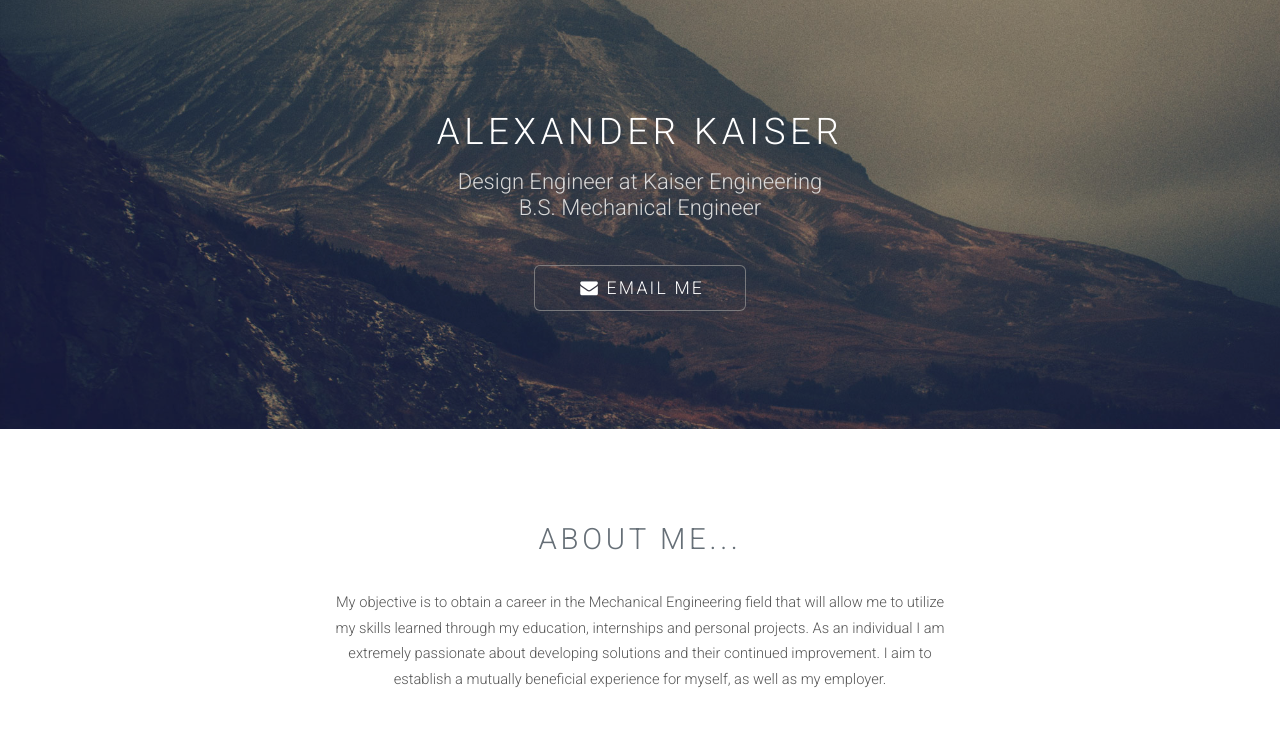
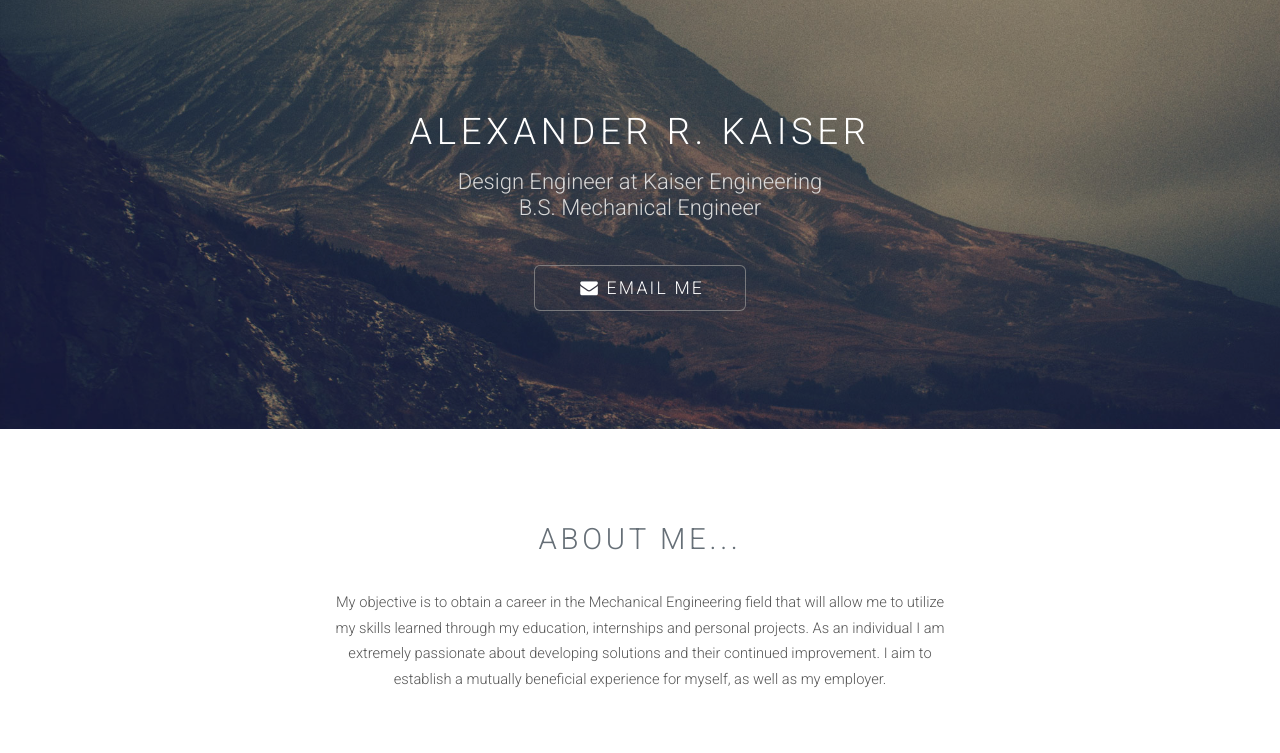
Before and after one commit to akaiser16/website, a plain HTML site: page index.html in a window 1280 px wide. Shown: the part 47-800 px from the top of the page. Drawn offline with Linux system fonts and the light colour scheme.

Commit message:
Middle name again

```diff
--- a/index.html
+++ b/index.html
@@ -43,7 +43,7 @@
 		<!-- Banner -->
 			<section id="banner">
 				<div class="inner">
-					<h2><a href="mailto:arkaiser@buffalo.edu">Alexander Kaiser</a></h2>
+					<h2><a href="mailto:arkaiser@buffalo.edu">Alexander R. Kaiser</a></h2>
 					<p>Design Engineer at Kaiser Engineering<br>
 					B.S. Mechanical Engineer</p>
 					<ul class="actions">
```
